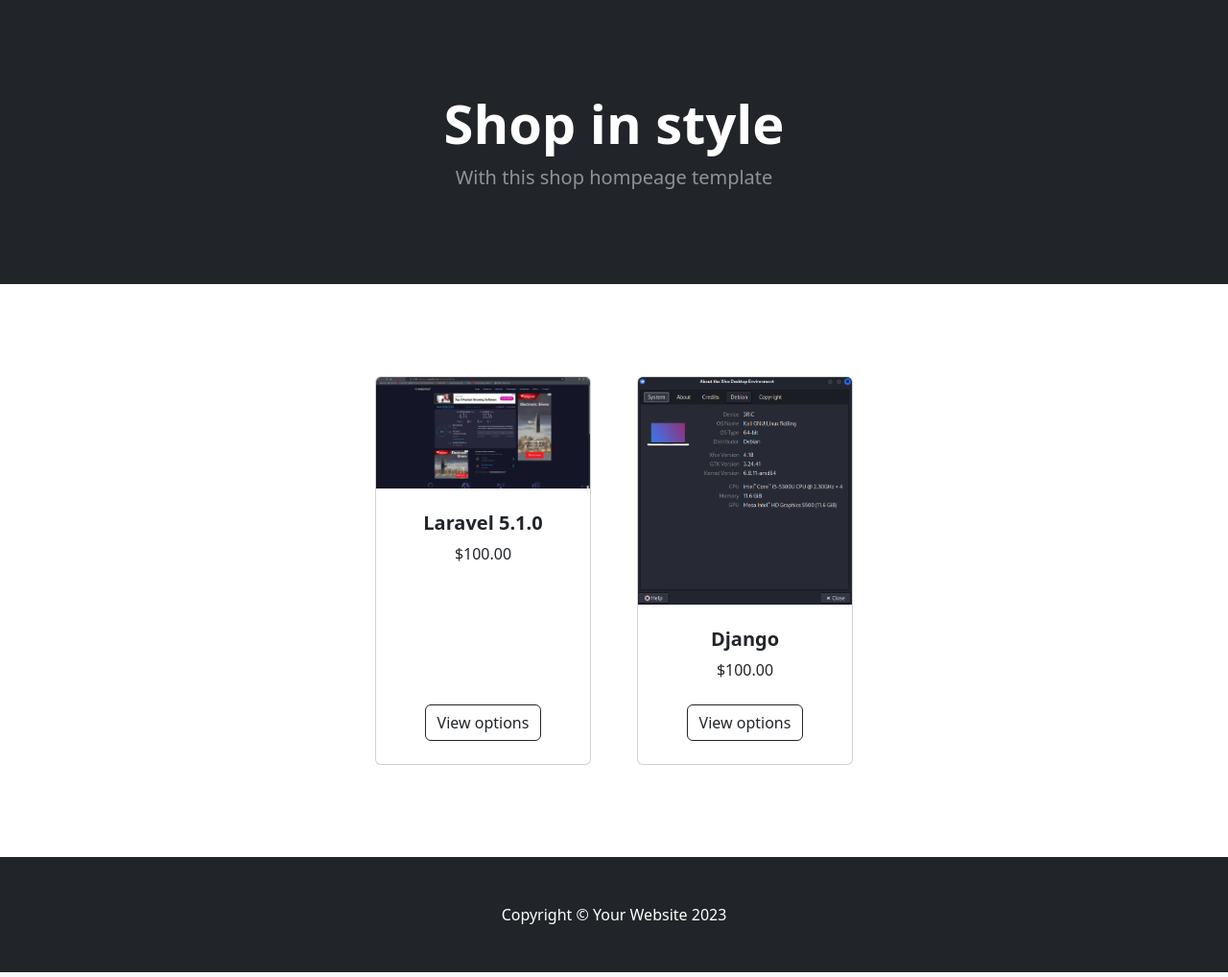
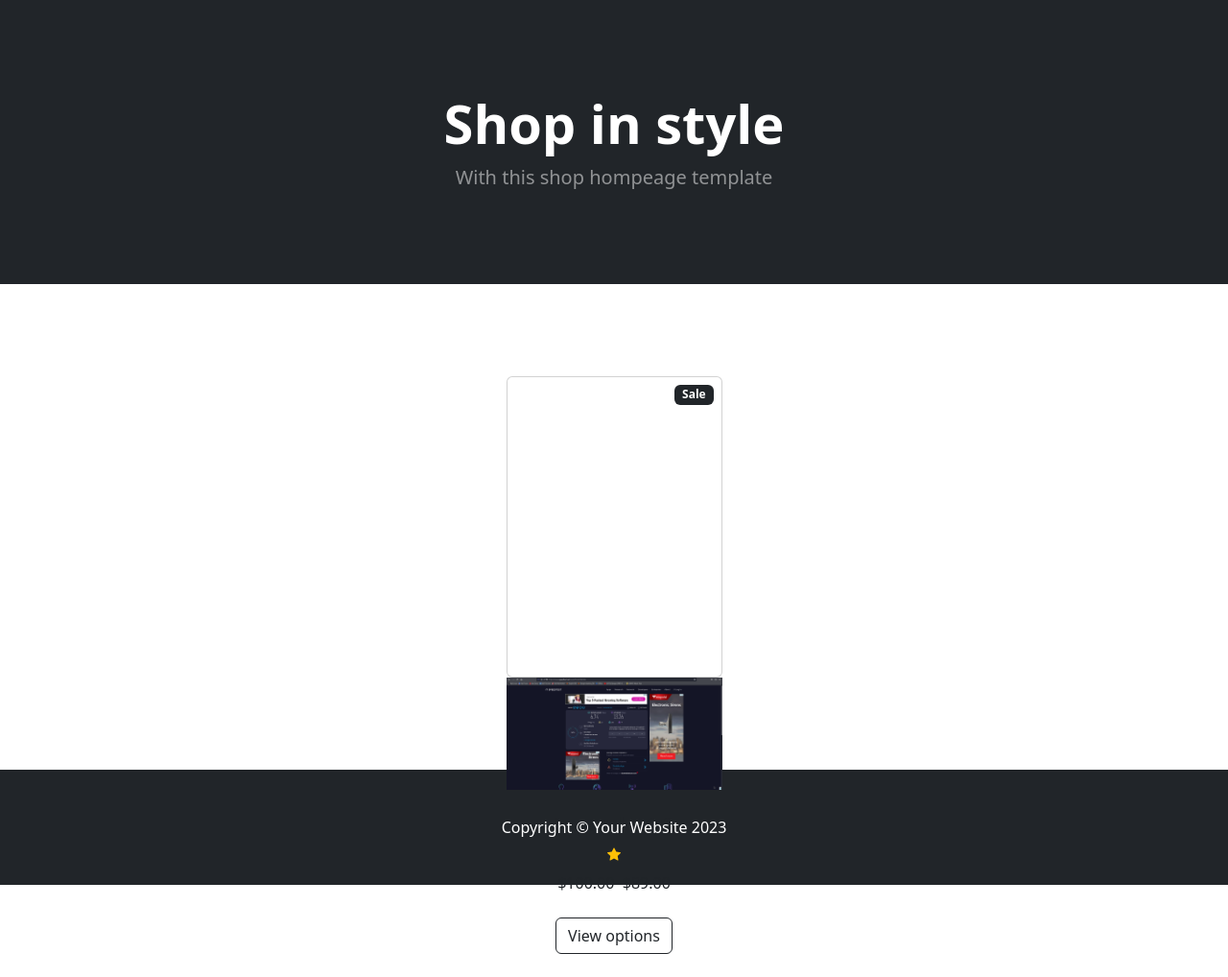
Before and after one commit to Ericmuturimwangi/theDifference_Shop, a Django app: page / in a window 1280 px wide. Shown: the part 57-1075 px from the top of the page at 96% size. Run offline with Django 5.2, Linux system fonts and the light colour scheme; data comes from the database, SQL or seed files in the repository; both versions use the stored data as it was after the commit; some libraries are stand-ins or nearby versions.

Commit message:
added the sale feature and the ratings

```diff
--- a/store/models.py
+++ b/store/models.py
@@ -31,6 +31,10 @@ class Product (models.Model):
     description = models.CharField(max_length=250, default='', blank=True, null=True)
     image= models.ImageField(upload_to='uploads/product/')
 
+    # sales
+    is_sale = models.BooleanField(default=False)
+    sale_price = models.DecimalField(default=0, decimal_places=2, max_digits=6)
+
     def __str__(self):
         return self.name
 
--- a/store/templates/home.html
+++ b/store/templates/home.html
@@ -91,9 +91,17 @@
         <div
           class="row gx-4 gx-lg-5 row-cols-2 row-cols-md-3 row-cols-xl-4 justify-content-center"
         >
-          {% for product in products %}
+          {% for product in products %} {% if product.is_sale %}
           <div class="col mb-5">
             <div class="card h-100">
+              <!-- sale badge -->
+              <div
+                class="badge bg-dark text-white position-absolute"
+                style="top: 0.5rem; right: 0.5rem"
+              >
+                Sale
+              </div>
+            </div>
             <!-- Product image-->
             <img class="card-img-top" src="{{product.image.url}}" alt="..." />
             <!-- Product details-->
@@ -101,8 +109,13 @@
               <div class="text-center">
                 <!-- Product name-->
                 <h5 class="fw-bolder">{{product.name}}</h5>
+                <!-- stars -->
+                <div class="d-flex justify-content-center small text-warning mb-2">
+                  <div class="bi-star-fill"></div>
+                </div>
                  <!-- Product price-->
-                  ${{product.price}}
+                  <strike> ${{product.price}} </strike>
+                  &nbsp;${{product.sale_price}}
                 </div>
               </div>
               <!-- Product actions-->
@@ -115,7 +128,7 @@
               </div>
             </div>
           </div>
-          {% endfor %}
+          {% else %} {% endif %} {% endfor %}
         </div>
       </div>
     </section>
```
Also changed, not shown: db.sqlite3, store/migrations/0002_alter_category_options_product_is_sale_and_more.py (added), store/migrations/0003_alter_product_is_sale.py (added), store/migrations/0004_alter_product_is_sale.py (added). Lines whose indentation alone changed are shown as unchanged.
